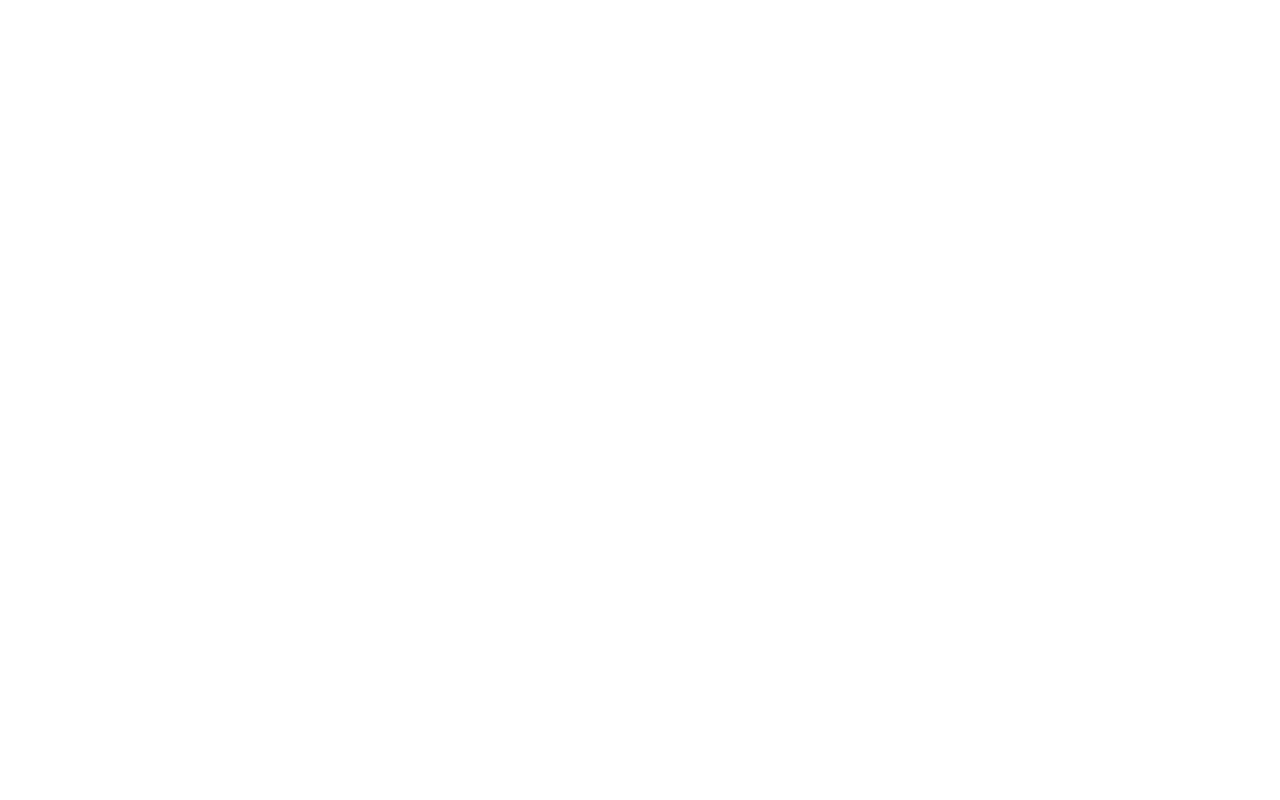
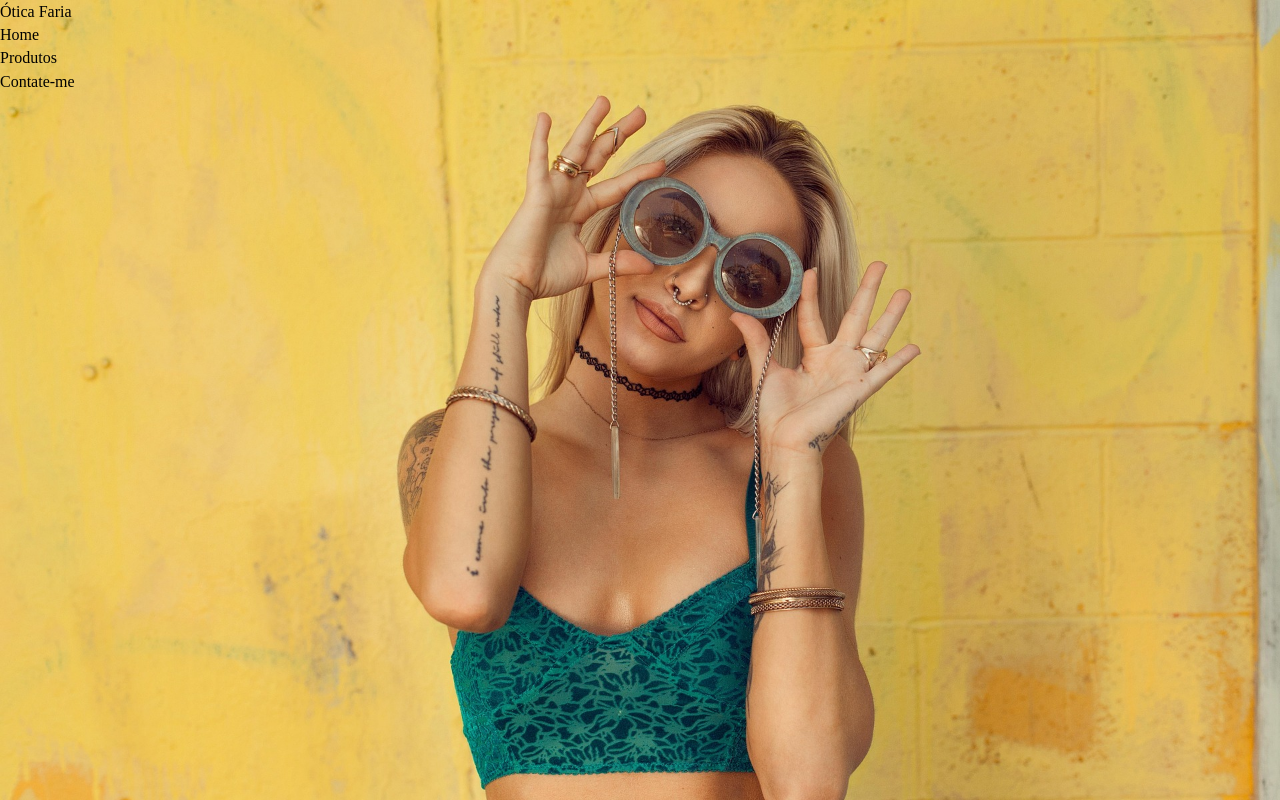
Before and after one commit to Thalesffdev/otica-faria, a plain HTML site: page index.html in a window 1280 px wide. Drawn offline with Linux system fonts and the light colour scheme.

Commit message:
Presets no CSS e inserção de bg no header

```diff
--- a/assets/css/style.css
+++ b/assets/css/style.css
@@ -0,0 +1,45 @@
+/*Presets Iniciais*/
+*{
+    box-sizing: border-box;
+    scroll-behavior: smooth;
+}
+
+body, html{
+    margin: 0;
+    padding: 0;
+    line-height: 1.45;
+}
+
+h1,h2,h3,h4,h5,h6,p{
+  margin: 0;
+  padding: 0;
+}
+
+a {
+  color: inherit;
+  text-decoration: none;
+}
+
+ul { list-style: none; padding: 0; margin: 0; }
+
+button, input, select, textarea {
+  font: inherit;
+}
+
+/*Elementos Padrões*/
+.container{
+    width: 100%;
+    max-width: 1440px;
+    margin: auto;
+}
+
+
+/*Header*/
+header{
+    height: 100dvh;
+    max-height: 1200px;
+    background: url(../media/images/header-bg.jpg);
+    background-position: top;
+    background-size: cover;
+    background-attachment: fixed;
+}
--- a/index.html
+++ b/index.html
@@ -35,6 +35,17 @@
 
 </head>
 <body>
+    <header id="header">
+        <nav>
+            <div class="logo">Ótica Faria</div>
+
+            <ul>
+                <li>Home</li>
+                <li>Produtos</li>
+                <li>Contate-me</li>
+            </ul>
+        </nav>
+    </header>
 
     <script src="assets/js/script.js" defer></script>
 </body>
```
